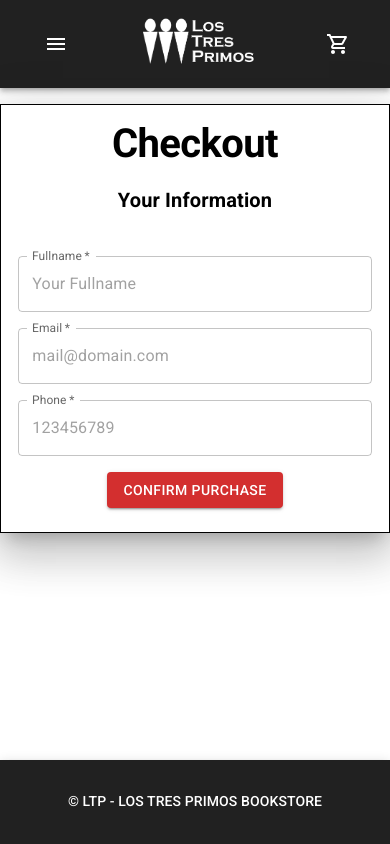
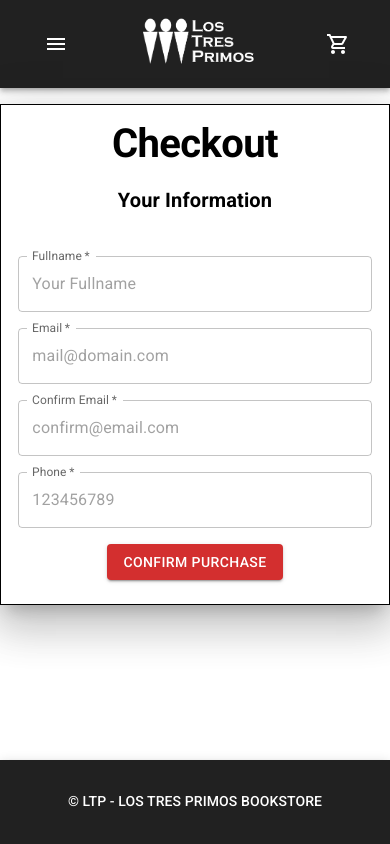
Before and after one commit to spy0x/CoderHouse-ReactJS, a React (Create React App) app: page /checkout in a window 390 px wide. Built offline with nearby package versions, Linux system fonts and the light colour scheme.

Commit message:
fixed phone field validation. added email second field confirmation validation all working good.

```diff
--- a/src/components/Checkout.jsx
+++ b/src/components/Checkout.jsx
@@ -34,8 +34,7 @@ function handleTextVerification(event) {
   }
 }
 function handleNumberVerification(event) {
-  const includedChars = /^[0-9]+$/;
-  if (!includedChars.test(event.key)) {
+  if((event.keyCode > 31 && event.keyCode < 48) || event.keyCode > 57) {
     event.preventDefault();
   }
 }
@@ -44,9 +43,11 @@ export default function Checkout() {
   const { cart, clearCart } = useContext(context);
   const [name, setName] = useState("");
   const [email, setEmail] = useState("");
+  const [email2, setEmail2] = useState("");
   const [phone, setPhone] = useState("");
   const [openBackdrop, setOpenBackdrop] = useState(false);
   const [orderID, setOrderID] = useState("");
+  const [emailError, setEmailError] = useState(false);
 
   function handleSubmit(e) {
     e.preventDefault();
@@ -58,6 +59,12 @@ export default function Checkout() {
         confirmButtonText: "OK",
       });
       return;
+    }
+    if(email !== email2){
+      setEmailError(true);
+      return;
+    } else {
+      setEmailError(false);
     }
     setOpenBackdrop(true);
     createOrder();
@@ -79,7 +86,9 @@ export default function Checkout() {
   function clearInfo() {
     setName("");
     setEmail("");
+    setEmail2("");
     setPhone("");
+    setEmailError(false);
     clearCart();
   }
   if (orderID !== "") {
@@ -136,6 +145,23 @@ export default function Checkout() {
                     />
                     <TextField
                       required
+                      error={emailError}
+                      helperText={emailError && "Email does not match!"}
+                      id="confirm-email-input"
+                      label="Confirm Email"
+                      name="confirm email"
+                      placeholder="confirm@email.com"
+                      margin="normal"
+                      type="email"
+                      onChange={(e) => setEmail2(e.target.value)}
+                      value={email2}
+                      InputLabelProps={{
+                        shrink: true,
+                      }}
+                    />
+                    <TextField
+                      required
+                      type="tel"
                       id="phone-input"
                       label="Phone"
                       name="phone"
```
